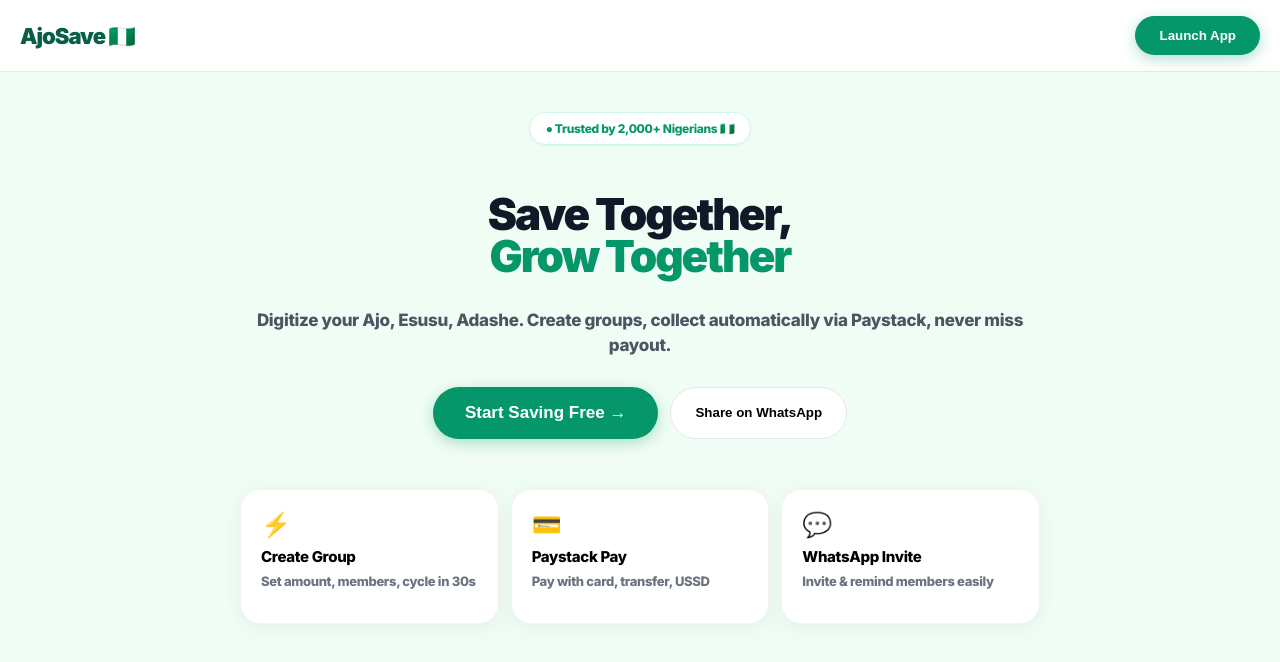
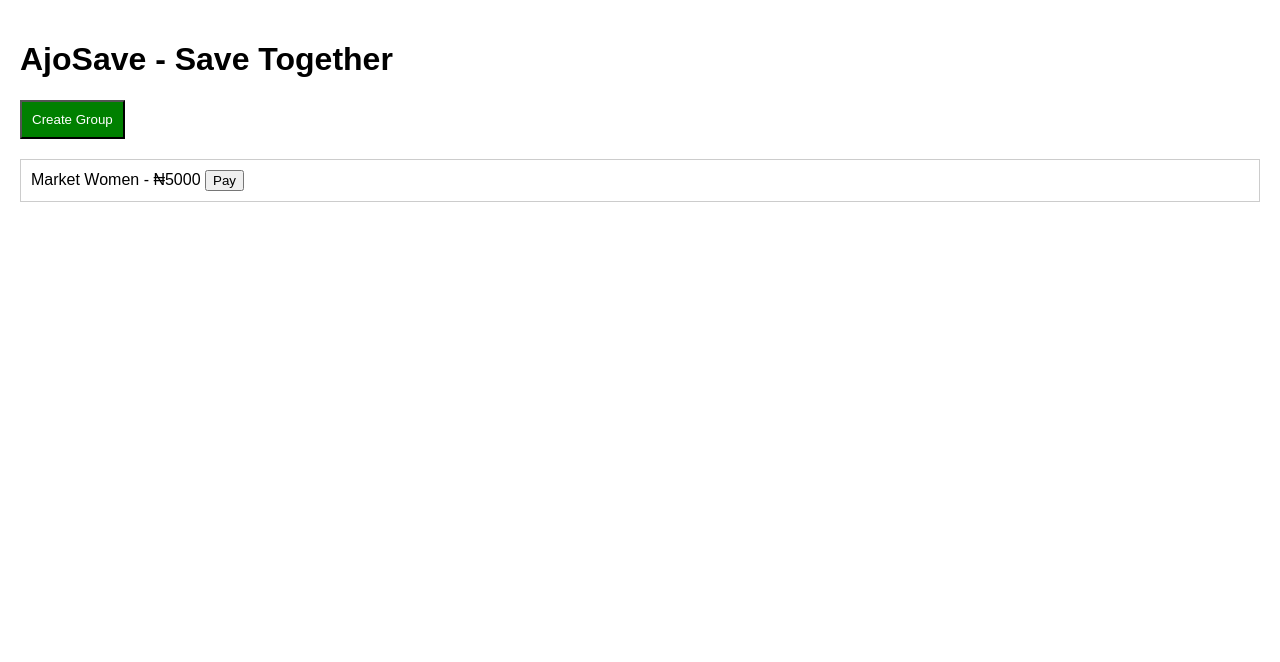
Before and after one commit to Mihass09/ajosave-real, a Next.js app: page / in a window 1280 px wide. Shown: the top 662 px of the page. Built offline with nearby package versions, Linux system fonts and the light colour scheme.

Commit message:
Refactor AjoSaveApp to Home component
Refactor AjoSaveApp to Home component and update group management logic.

```diff
--- a/app/page.tsx
+++ b/app/page.tsx
@@ -1,14 +1,11 @@
 "use client";
 import { useState, useEffect } from "react";
-type Group = { id: string; name: string; amount: number; members: number; cycle: string; nextPayout: string; youPaid: boolean; }
 
-export default function AjoSaveApp() {
-  const [page, setPage] = useState<"landing" | "dashboard">("landing");
-  const [groups, setGroups] = useState<Group[]>([
-    { id: "1", name: "Lagos Hustlers", amount: 50000, members: 10, cycle: "Weekly", nextPayout: "You in 3 weeks", youPaid: false },
-    { id: "2", name: "Abuja Tech Savers", amount: 20000, members: 5, cycle: "Monthly", nextPayout: "You next!", youPaid: true },
-  ]);
+export default function Home() {
+  const [groups, setGroups] = useState([{ id: "1", name: "Market Women", amount: "5000", members: "12", paid: false }]);
   const [showCreate, setShowCreate] = useState(false);
+  const [newGroup, setNewGroup] = useState({ name: "", amount: "", members: "" });
+
   useEffect(() => {
     const script = document.createElement("script");
     script.src = "https://js.paystack.co/v1/inline.js";
@@ -17,96 +14,50 @@ export default function AjoSaveApp() {
   }, []);
 
   const createGroup = () => {
-    if(!newGroup.name || !newGroup.amount) return alert("Enter name & amount");
-    setGroups([{ id: Date.now().toString(), name: newGroup.name, amount: Number(newGroup.amount), members: Number(newGroup.members)||5, cycle: "Monthly", nextPayout: "You in 2 weeks", youPaid: false }, ...groups]);
-    setNewGroup({ name: "", amount: "", members: "" }); setShowCreate(false); setPage("dashboard");
+    if (!newGroup.name || !newGroup.amount) return alert("Fill fields");
+    setGroups([...groups, { id: Date.now().toString(), name: newGroup.name, amount: newGroup.amount, members: newGroup.members || "1", paid: false }]);
+    setNewGroup({ name: "", amount: "", members: "" });
+    setShowCreate(false);
   };
 
-  const payWithPaystack = (g: Group) => {
-    const ref = "AJO_"+Date.now();
+  const handlePayment = (g: any) => {
     // @ts-ignore
-    if(typeof window !== "undefined" && window.PaystackPop){
+    if (typeof window === "undefined" || !window.PaystackPop) return alert("Wait 2 secs, Paystack loading");
     // @ts-ignore
     const handler = window.PaystackPop.setup({
       key: 'pk_test_1a179d5141c428857ca205c3f61b164cb6df938b',
-        email: 'favourbitrus254@gmail.com',
-        amount: g.amount*100,
-        ref: ref,
-        callback: function(){ setGroups(prev=>prev.map(x=>x.id===g.id?{...x, youPaid:true}:x)); alert("Payment success! ₦"+g.amount.toLocaleString()) },
-        onClose: function(){ alert("Payment closed") }
+      email: 'user@ajosave.com',
+      amount: parseInt(g.amount) * 100,
+      currency: 'NGN',
+      ref: 'AJO_' + Date.now(),
+      callback: function (res: any) {
+        alert('Success! ' + res.reference);
+        setGroups(groups.map((x: any) => x.id === g.id ? { ...x, paid: true } : x));
+      },
+      onClose: function () { alert('Closed'); }
     });
     handler.openIframe();
-    } else {
-      // Demo mode
-      if(confirm(`Pay ₦${g.amount.toLocaleString()} for ${g.name} with Paystack?\n( Demo - click OK to mark paid )`)){
-        setGroups(prev=>prev.map(x=>x.id===g.id?{...x, youPaid:true}:x));
-      }
-    }
   };
 
-  const shareWhatsApp = (g: Group) => {
-    const text = `Join my Ajo group "${g.name}"! 💰 Save ₦${g.amount.toLocaleString()} ${g.cycle}. ${groups.length} members. Join here: https://ajosave-real.vercel.app - AjoSave 🇳🇬`;
-    window.open(`https://wa.me/?text=${encodeURIComponent(text)}`, "_blank");
-  };
-
-  const s: any = {
-    page: { minHeight: "100vh", fontFamily: "'Geist', 'Inter', system-ui, sans-serif", background: "#f0fdf4", letterSpacing: "-0.02em" },
-    nav: { display: "flex", justifyContent: "space-between", alignItems: "center", padding: "16px 20px", background: "rgba(255,255,255,0.9)", backdropFilter: "blur(10px)", position: "sticky" as const, top: 0, zIndex: 10, borderBottom: "1px solid #e5e7eb" },
-    logo: { fontWeight: 900, fontSize: 22, color: "#065f46", letterSpacing: "-1px" },
-    btn: { background: "#059669", color: "white", border: "none", padding: "12px 24px", borderRadius: 999, fontWeight: 800, cursor: "pointer", boxShadow: "0 4px 14px rgba(5,150,105,0.3)" },
-    btnBlack: { background: "#111827", color: "white", border: "none", padding: "12px 20px", borderRadius: 12, fontWeight: 800, cursor: "pointer", width: "100%" },
-    hero: { textAlign: "center" as const, padding: "40px 20px", maxWidth: 800, margin: "0 auto" },
-    h1: { fontSize: 44, fontWeight: 900, lineHeight: 0.95, color: "#111827", letterSpacing: "-2px" },
-    card: { background: "white", padding: 20, borderRadius: 20, boxShadow: "0 4px 20px rgba(0,0,0,0.05)", marginBottom: 16, border: "1px solid #f3f4f6" },
-  };
-
-  if(page === "landing"){
   return (
-      <div style={s.page}>
-        <link href="https://fonts.googleapis.com/css2?family=Inter:wght@800;900&display=swap" rel="stylesheet" />
-        <script src="https://js.paystack.co/v1/inline.js" async></script>
-        <div style={s.nav}><div style={s.logo}>AjoSave 🇳🇬</div><button style={s.btn} onClick={()=>setPage("dashboard")}>Launch App</button></div>
-        <div style={s.hero}>
-          <div style={{display:"inline-flex", alignItems:"center", gap:6, background:"white", padding:"8px 16px", borderRadius:999, fontSize:12, fontWeight:800, color:"#059669", marginBottom:20, border:"1px solid #d1fae5", boxShadow:"0 1px 2px rgba(0,0,0,0.05)"}}>● Trusted by 2,000+ Nigerians 🇳🇬</div>
-          <h1 style={s.h1}>Save Together,<br/><span style={{color:"#059669"}}>Grow Together</span></h1>
-          <p style={{fontSize:17, color:"#4b5563", marginTop:18, lineHeight:1.5, fontWeight:500}}>Digitize your Ajo, Esusu, Adashe. Create groups, collect automatically via Paystack, never miss payout.</p>
-          <div style={{display:"flex", gap:12, justifyContent:"center", marginTop:28, flexWrap:"wrap" as const}}><button style={{...s.btn, padding:"16px 32px", fontSize:17}} onClick={()=>setPage("dashboard")}>Start Saving Free →</button><button onClick={()=>shareWhatsApp({name:"AjoSave", amount:50000} as any)} style={{background:"white", border:"1px solid #e5e7eb", padding:"16px 24px", borderRadius:999, fontWeight:800, cursor:"pointer"}}>Share on WhatsApp</button></div>
-          <div style={{display:"grid", gridTemplateColumns:"1fr 1fr 1fr", gap:12, marginTop:50, textAlign:"left" as const}}>
-            {[{t:"Create Group", d:"Set amount, members, cycle in 30s", i:"⚡"}, {t:"Paystack Pay", d:"Pay with card, transfer, USSD", i:"💳"}, {t:"WhatsApp Invite", d:"Invite & remind members easily", i:"💬"}].map(c=><div key={c.t} style={{...s.card, textAlign:"left"}}><div style={{fontSize:24}}>{c.i}</div><b style={{display:"block", marginTop:8, fontSize:15}}>{c.t}</b><p style={{color:"#6b7280", marginTop:6, fontSize:13, lineHeight:1.4}}>{c.d}</p></div>)}
+    <div style={{ padding: 20 }}>
+      <h1>AjoSave - Save Together</h1>
+      <button onClick={() => setShowCreate(!showCreate)} style={{ padding: 10, background: 'green', color: 'white' }}>Create Group</button>
+      {showCreate && (
+        <div style={{ marginTop: 20 }}>
+          <input placeholder="Name" value={newGroup.name} onChange={e => setNewGroup({ ...newGroup, name: e.target.value })} /><br/><br/>
+          <input placeholder="Amount" value={newGroup.amount} onChange={e => setNewGroup({ ...newGroup, amount: e.target.value })} /><br/><br/>
+          <input placeholder="Members" value={newGroup.members} onChange={e => setNewGroup({ ...newGroup, members: e.target.value })} /><br/><br/>
+          <button onClick={createGroup}>Save</button>
         </div>
-        </div>
-      </div>
-    )
-  }
-
-  return (
-    <div style={{minHeight:"100vh", background:"#f9fafb", fontFamily:"Inter, system-ui", letterSpacing:"-0.02em"}}>
-      <script src="https://js.paystack.co/v1/inline.js" async></script>
-      <div style={s.nav}><div style={{...s.logo, cursor:"pointer"}} onClick={()=>setPage("landing")}>← AjoSave</div><button style={s.btn} onClick={()=>setShowCreate(true)}>+ New Group</button></div>
-      <div style={{maxWidth:900, margin:"0 auto", padding:20}}>
-        <h2 style={{fontSize:28, fontWeight:900, letterSpacing:"-1px"}}>Good evening, Hassan 👋</h2><p style={{color:"#6b7280", fontWeight:500}}>You have <b style={{color:"#111"}}>₦{groups.reduce((a,g)=>a+g.amount,0).toLocaleString()}</b> in active savings • {groups.filter(g=>g.youPaid).length}/{groups.length} paid</p>
-        <div style={{marginTop:24}}>
-          {groups.map(g=>(
-            <div key={g.id} style={s.card}>
-              <div style={{display:"flex", justifyContent:"space-between", alignItems:"center"}}><b style={{fontSize:18, letterSpacing:"-0.5px"}}>{g.name}</b><span style={{background:g.youPaid?"#dcfce7":"#fef3c7", color:g.youPaid?"#166534":"#92400e", padding:"6px 12px", borderRadius:999, fontSize:11, fontWeight:900}}>{g.youPaid?"● PAID":"○ PAY NOW"}</span></div>
-              <div style={{display:"flex", gap:20, marginTop:16, fontSize:14}}><div><div style={{color:"#9ca3af", fontSize:11, fontWeight:700, textTransform:"uppercase" as const}}>Amount</div><b style={{fontSize:16}}>₦{g.amount.toLocaleString()}</b></div><div><div style={{color:"#9ca3af", fontSize:11, fontWeight:700, textTransform:"uppercase" as const}}>Members</div><b>{g.members}</b></div><div><div style={{color:"#9ca3af", fontSize:11, fontWeight:700, textTransform:"uppercase" as const}}>Cycle</div><b>{g.cycle}</b></div></div>
-              <div style={{marginTop:14, background:"#ecfdf5", padding:12, borderRadius:12, fontSize:13, display:"flex", justifyContent:"space-between", alignItems:"center"}}><span>Next payout: <b style={{color:"#059669"}}>{g.nextPayout}</b></span><button onClick={()=>shareWhatsApp(g)} style={{background:"white", border:"none", padding:"6px 12px", borderRadius:999, fontSize:12, fontWeight:800, cursor:"pointer"}}>Share ↗</button></div>
-              {!g.youPaid && <div style={{display:"flex", gap:8, marginTop:14}}><button onClick={()=>payWithPaystack(g)} style={{...s.btnBlack, background:"#059669"}}>Pay ₦{g.amount.toLocaleString()} with Paystack 💳</button></div>}
-              {g.youPaid && <div style={{marginTop:12, textAlign:"center", fontSize:13, color:"#059669", fontWeight:700}}>✓ Payment confirmed</div>}
+      )}
+      <div style={{ marginTop: 20 }}>
+        {groups.map((g: any) => (
+          <div key={g.id} style={{ border: '1px solid #ccc', padding: 10, marginBottom: 10 }}>
+            {g.name} - ₦{g.amount} {g.paid ? "✅" : ""} <button onClick={() => handlePayment(g)}>{g.paid ? "Paid" : "Pay"}</button>
           </div>
         ))}
       </div>
-        <div style={{marginTop:30, background:"white", padding:16, borderRadius:16, border:"1px dashed #d1d5db", textAlign:"center" as const}}><p style={{fontSize:13, color:"#6b7280"}}>🔒 Bank-grade security • Paystack secured • Built in Abuja 🇳🇬</p></div>
     </div>
-      {showCreate && (
-        <div style={{position:"fixed", inset:0, background:"rgba(0,0,0,0.6)", display:"flex", alignItems:"center", justifyContent:"center", padding:20, zIndex:50, backdropFilter:"blur(4px)"}}><div style={{background:"white", width:"100%", maxWidth:400, borderRadius:24, padding:24, boxShadow:"0 20px 60px rgba(0,0,0,0.2)"}}>
-          <h3 style={{fontSize:22, fontWeight:900, letterSpacing:"-0.5px"}}>Create Ajo Group</h3><p style={{color:"#6b7280", fontSize:13, marginTop:4}}>Start saving with friends in 30 seconds</p>
-          <input value={newGroup.name} onChange={e=>setNewGroup({...newGroup, name:e.target.value})} placeholder="Group Name e.g. Abuja Savers" style={{width:"100%", marginTop:16, border:"2px solid #f3f4f6", padding:14, borderRadius:12, fontWeight:600, outline:"none"}}/>
-          <input value={newGroup.amount} onChange={e=>setNewGroup({...newGroup, amount:e.target.value})} placeholder="Amount per person e.g. 20000" type="number" style={{width:"100%", marginTop:10, border:"2px solid #f3f4f6", padding:14, borderRadius:12, fontWeight:600, outline:"none"}}/>
-          <input value={newGroup.members} onChange={e=>setNewGroup({...newGroup, members:e.target.value})} placeholder="No. of members e.g. 10" type="number" style={{width:"100%", marginTop:10, border:"2px solid #f3f4f6", padding:14, borderRadius:12, fontWeight:600, outline:"none"}}/>
-          <div style={{display:"flex", gap:10, marginTop:20}}><button onClick={()=>setShowCreate(false)} style={{flex:1, background:"#f3f4f6", padding:14, borderRadius:12, border:"none", fontWeight:800, cursor:"pointer"}}>Cancel</button><button onClick={createGroup} style={{flex:1, background:"#111827", color:"white", padding:14, borderRadius:12, border:"none", fontWeight:800, cursor:"pointer"}}>Create Group →</button></div>
-        </div></div>
-      )}
-    </div>
-  )
+  );
 }
```
Lines whose indentation alone changed are shown as unchanged.
